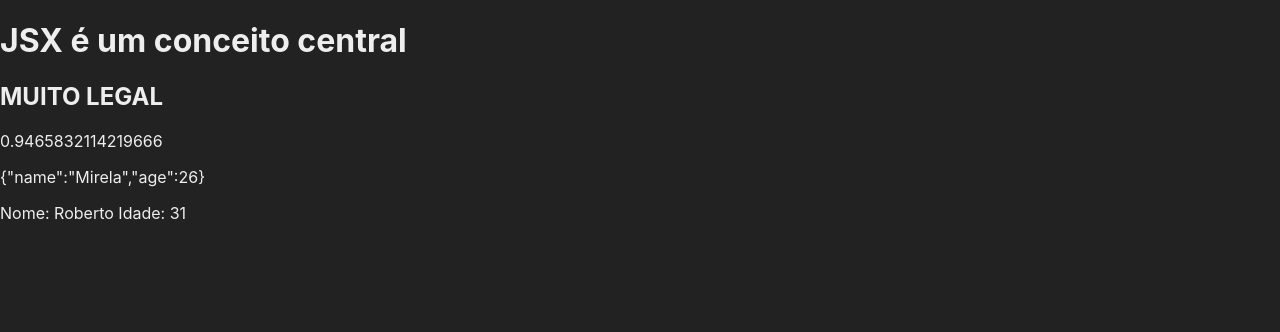
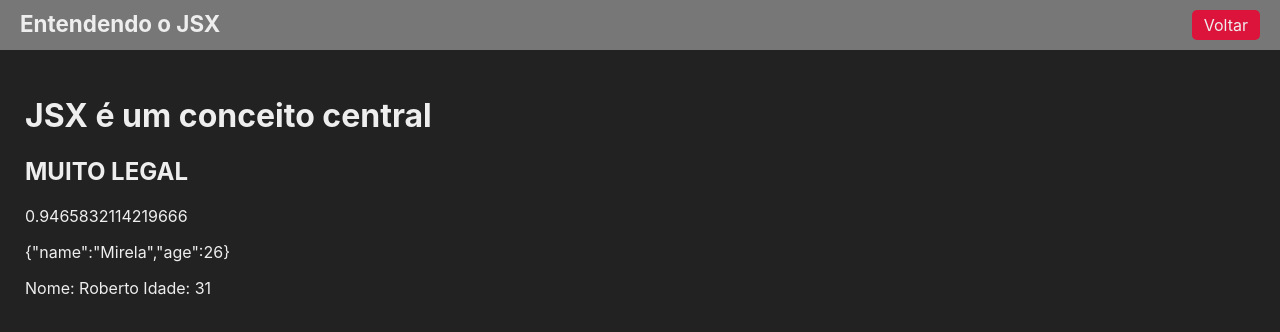
Before and after one commit to RobertoCosta33/nextjs_cod3r_course, a Next.js app: page /jsx in a window 1280 px wide. Shown: the top 332 px of the page. Built offline with nearby package versions, Linux system fonts and the light colour scheme.

Commit message:
feat: create component Layout and modify outers components for your ultilization

```diff
--- a/pages/jsx.tsx
+++ b/pages/jsx.tsx
@@ -1,3 +1,5 @@
+import Layout from "../src/components/Layout";
+
 const Jsx: React.FC = () => {
   const title = <h1>JSX é um conceito central</h1>;
   const a = 4;
@@ -7,7 +9,7 @@
   const subtitle = () => <h2>{"muito legal".toUpperCase()}</h2>;
 
   return (
-    <>
+    <Layout title="Entendendo o JSX">
       {title}
       {subtitle()}
       {Math.random()}
@@ -15,7 +17,7 @@
       <p>
         Nome: {obj.name} Idade: {obj.age}
       </p>
-    </>
+    </Layout>
   );
 };
 
--- a/src/components/Header/index.ts
+++ /dev/null
@@ -1,2 +0,0 @@
-import Header from "./Header";
-export default Header;
--- /dev/null
+++ b/src/components/Layout.tsx
@@ -0,0 +1,17 @@
+import Link from "next/link";
+import styles from "../../styles/layout.module.css";
+
+const Layout: React.FC = (props) => {
+  return (
+    <div className={styles.layout}>
+      <div className={styles.header}>
+        <h1>{props.title ?? "Mais um Exemplo"}</h1>
+        <Link href="/">Voltar</Link>
+      </div>
+
+      <div className={styles.context}>{props.children}</div>
+    </div>
+  );
+};
+
+export default Layout;
--- a/src/index.ts
+++ /dev/null
@@ -1,2 +0,0 @@
-import Header from "./components/Header";
-export default Header;
--- /dev/null
+++ b/styles/layout.module.css
@@ -0,0 +1,28 @@
+.layout {
+  height: 100vh;
+  display: flex;
+  flex-direction: column;
+}
+
+.header {
+  display: flex;
+  justify-content: space-between;
+  padding: 10px 20px;
+  background-color: #777;
+}
+
+.header h1 {
+  margin: 0px;
+  font-size: 1.4rem;
+}
+
+.header a {
+  background-color: #dc143c;
+  padding: 5px 12px;
+  border-radius: 5px;
+}
+
+.context {
+  padding: 25px;
+  height: 100%;
+}
--- a/styles/stylish.module.css
+++ b/styles/stylish.module.css
@@ -1,5 +1,5 @@
 .purple {
-  height: 100vh;
+  height: 100%;
   background-color: #670bbd;
   color: #fff;
 }
```
Also changed, not shown: pages/Home/home.tsx (+16 -4 lines), pages/exemple.tsx (+4 -3 lines), pages/stylish.tsx (+6 -5 lines), src/components/Navegation.tsx (added, +19 -0 lines), styles/navegation.module.css (added, +7 -0 lines), src/components/Header.tsx (renamed from src/components/Header/Header.tsx).
